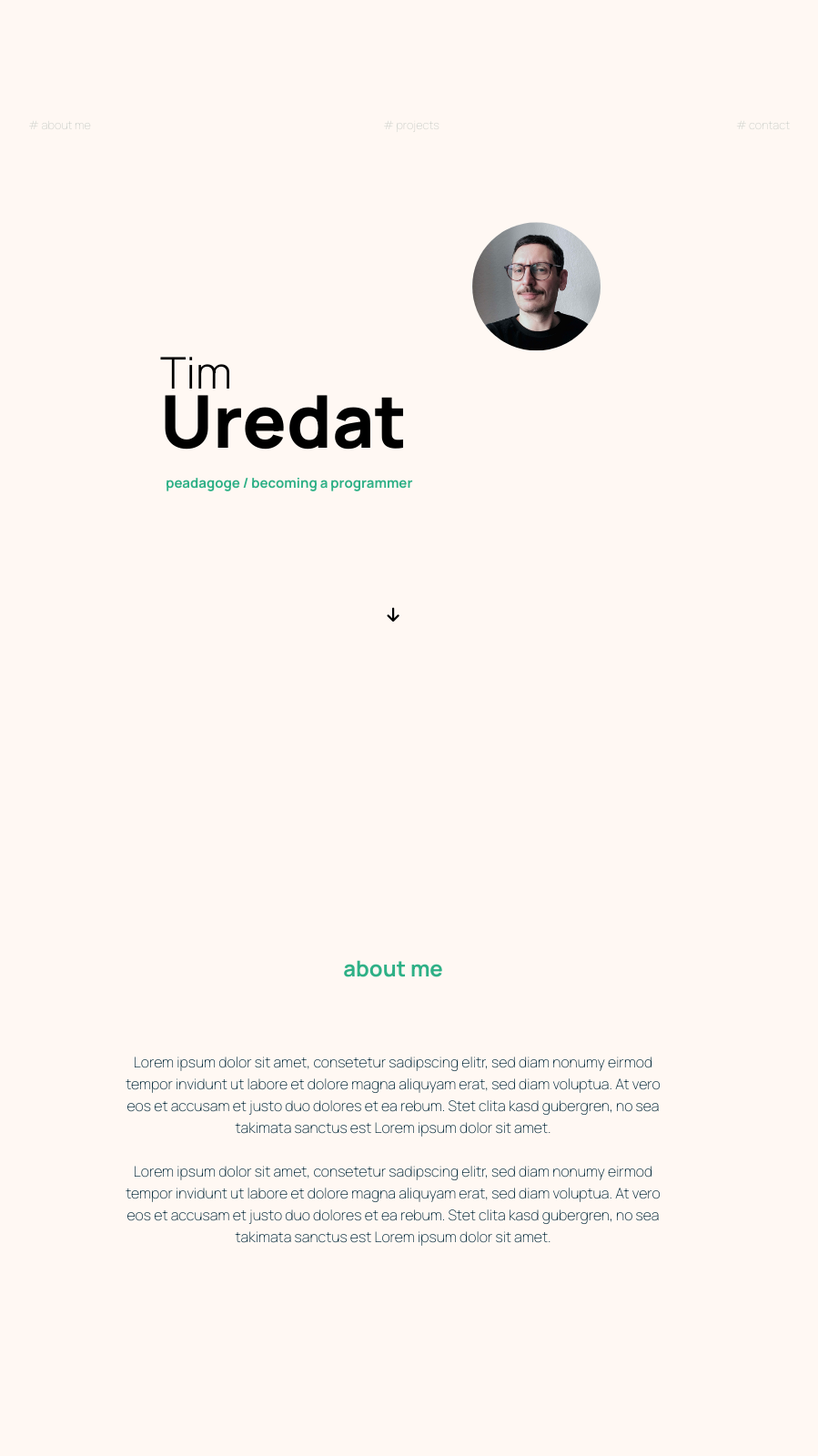
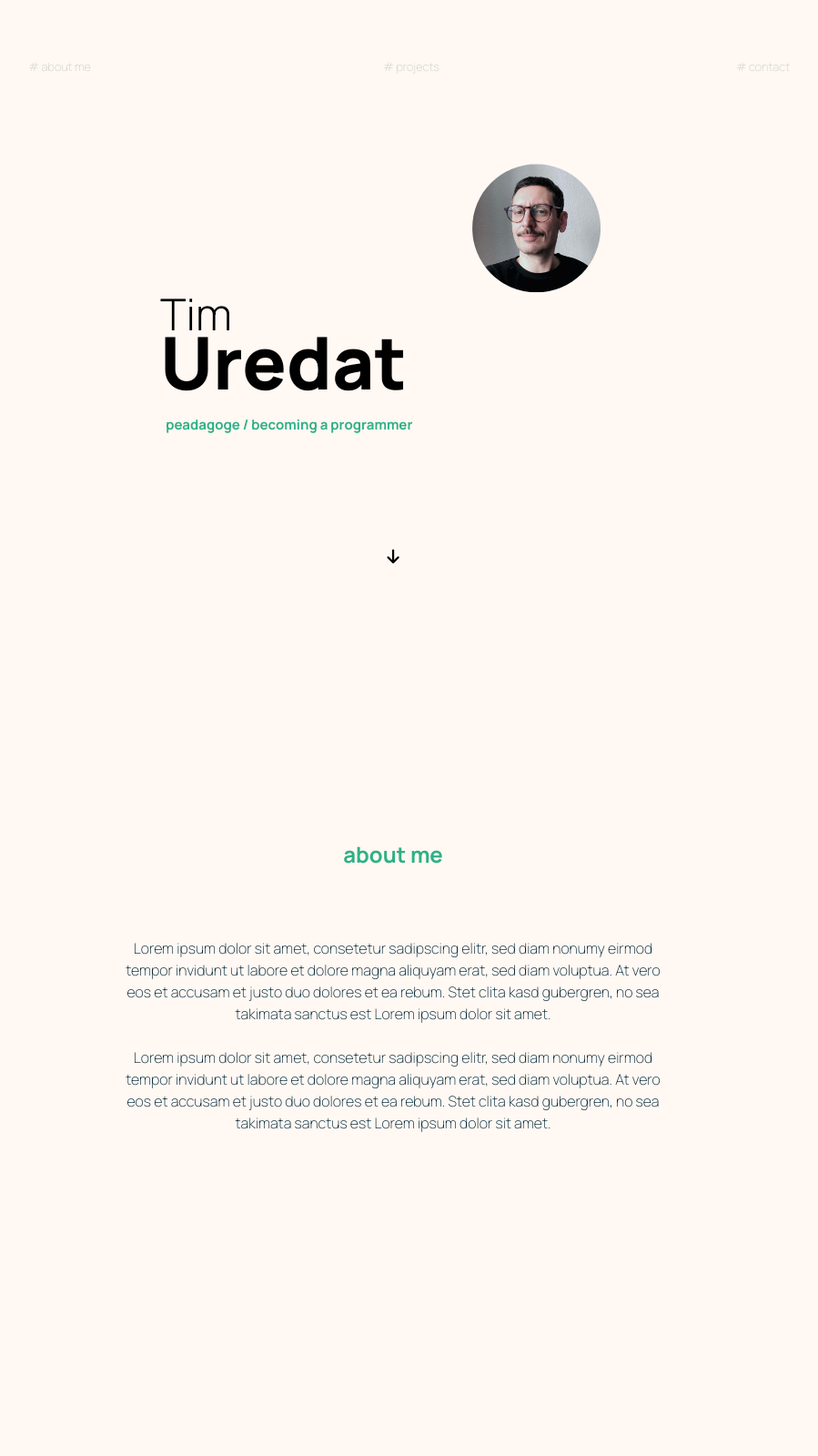
Before and after one commit to DrTimZen/AboutMe, a plain HTML site: page index.html in a window 1280 px wide. Shown: the top 1600 px of the page at 91% size, without its empty margins (208-1107 px from the left). Drawn offline with Linux system fonts and the light colour scheme.

Commit message:
desktop side ready2

```diff
--- a/index.html
+++ b/index.html
@@ -48,15 +48,15 @@
         <h4>peadagoge / becoming a programmer</h4>
         <img
           class="header-image"
-          src="/images/portrait-tim.jpeg"
-          alt="portrait tim uredat"
+          src="./images/portrait-tim.jpeg"
+          alt="portrait tim"
         />
         <button class="btn--down">
           <i class="fas fa-solid fa-arrow-down"></i>
         </button>
       </div>
     </section>
-    <section class="section" id="about-me">
+    <section class="section about-me" id="about-me">
       <div class="section-title">
         <h2>about me</h2>
       </div>
--- a/styles.css
+++ b/styles.css
@@ -18,13 +18,13 @@ body {
 /* GENERAl ELEMENTS */
 
 .section {
-  padding: 10% 10%;
+  padding: 5% 10%;
 }
 
 .section-title {
   color: #2eb086;
   text-align: center;
-  margin-top: 2rem;
+  margin-top: 3rem;
 }
 
 .section-text {
@@ -99,7 +99,8 @@ p {
 /* header-section */
 
 .header-title {
-  padding: 15% 0 10%;
+  padding: 15% 0 15%;
+
   display: grid;
 
   grid-template-columns: 25% 50% 25%;
@@ -150,6 +151,10 @@ h4:hover {
 }
 
 /* about me */
+
+.about-me {
+  height: 100vh;
+}
 
 /* projects */
 
```
